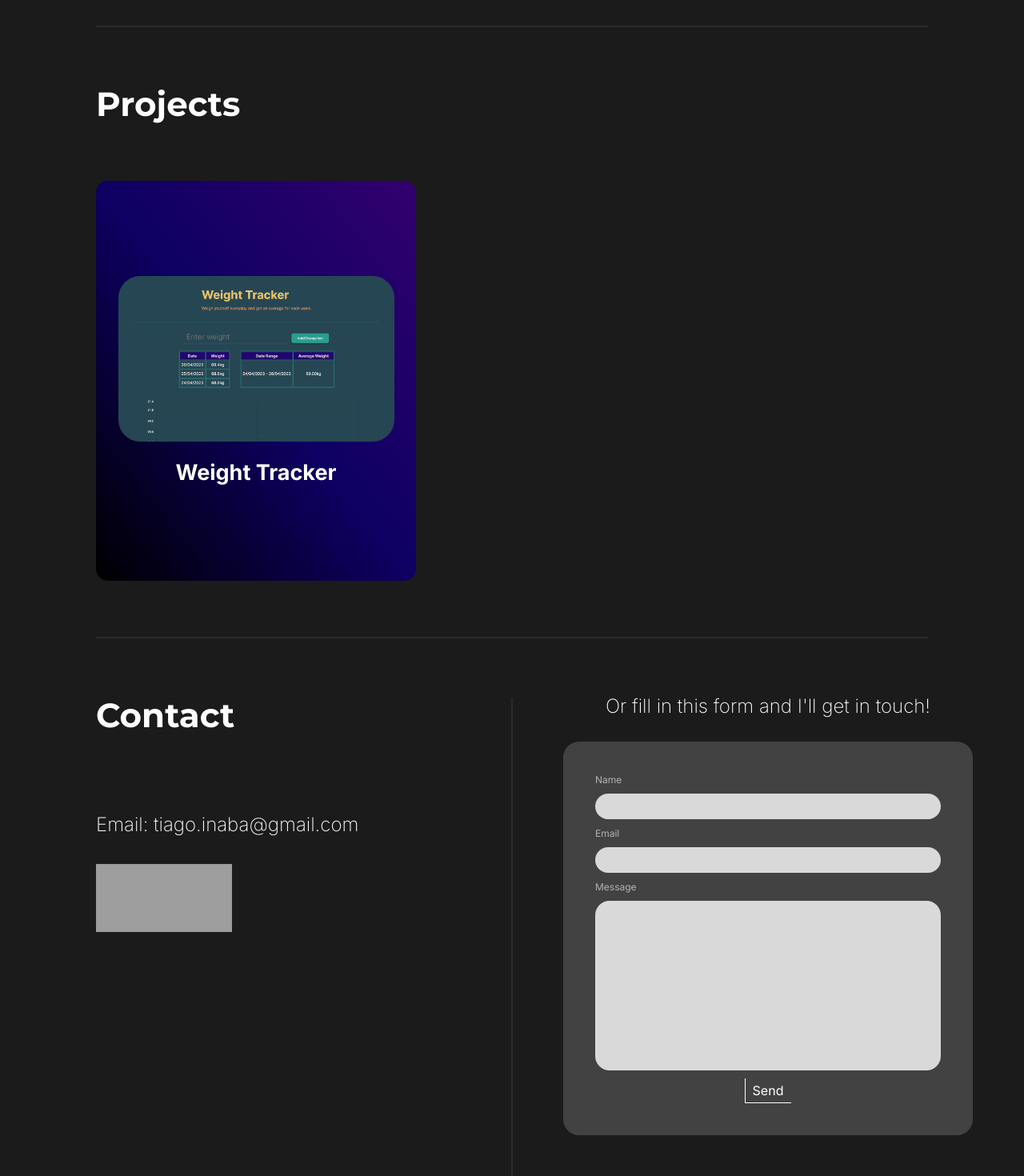
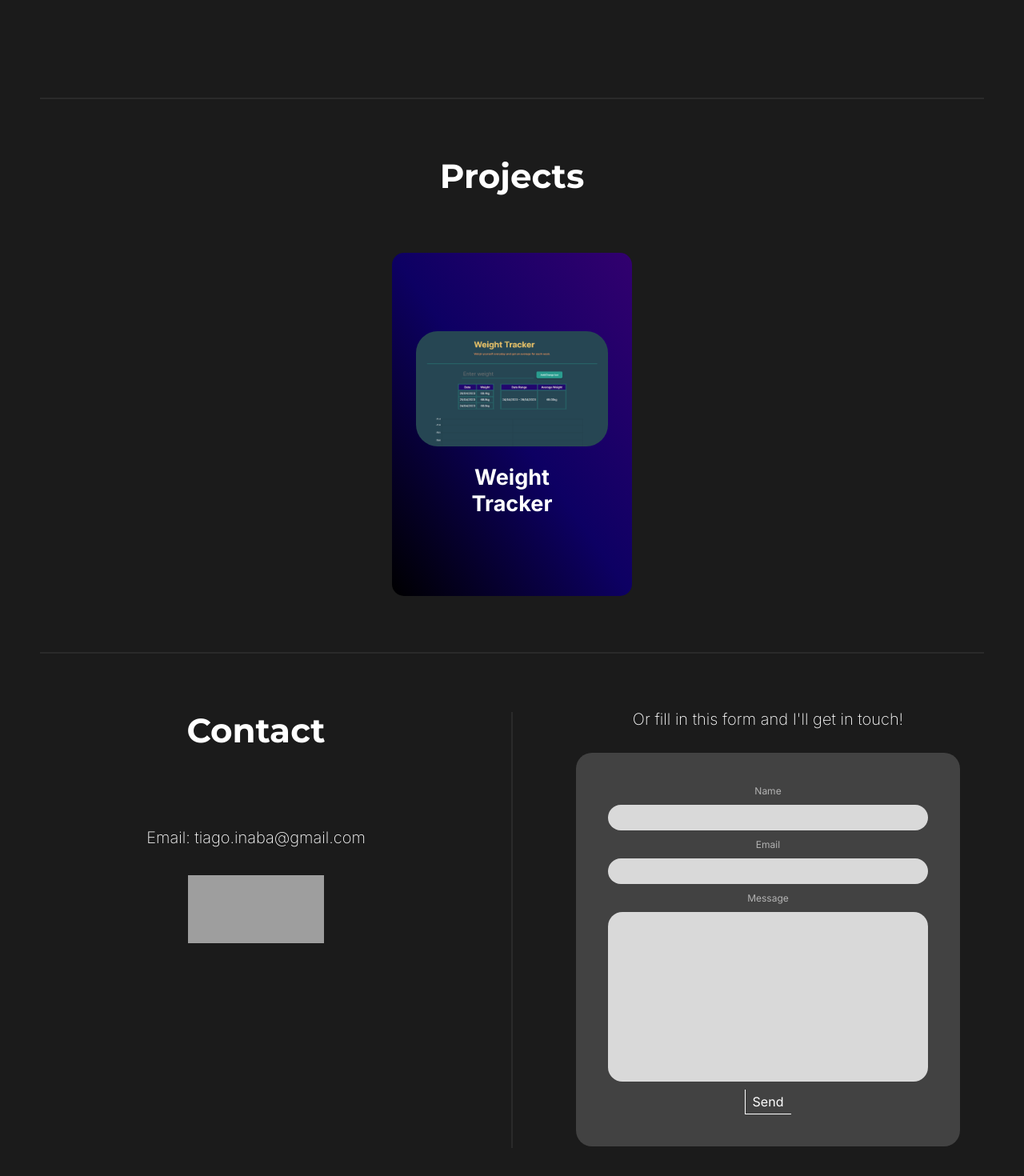
Before and after one commit to tiagoinaba/personal-website, a Next.js app: page / in a window 1280 px wide. Shown: the part 1560-3030 px from the top of the page at 80% size. Built offline with nearby package versions, Linux system fonts and the light colour scheme; grey boxes are pictures that could not be loaded.

Commit message:
finished responsive design

```diff
--- a/src/app/components/Contact.js
+++ b/src/app/components/Contact.js
@@ -1,3 +1,5 @@
+import '../sass/_contact.scss'
+
 import React from 'react'
 import Topic from './Topic'
 import linkedinLogo from '../../assets/img/logos/linkedin.svg'
--- a/src/app/components/Project.js
+++ b/src/app/components/Project.js
@@ -1,3 +1,5 @@
+import '../sass/_project.scss'
+
 import Image from "next/image"
 
 export default function Project({ project }) {
--- a/src/app/components/Projects.js
+++ b/src/app/components/Projects.js
@@ -1,13 +1,18 @@
+import '../sass/_projects.scss'
+
 import Topic from "./Topic";
 import Project from "./Project";
 import projectData from "../projectData";
 
 export default function Projects() {
+
     return (
         <section className="projects" id="projects">
             <hr />
             <Topic>Projects</Topic>
-            <Project project={projectData.weightTracker} />
+            <div className="projects__container">
+                <Project project={projectData.weightTracker} />
+            </div>
             <hr />
         </section>
     )
--- a/src/app/globals.scss
+++ b/src/app/globals.scss
@@ -52,163 +52,3 @@ hr {
     color: black;
     background-position: left;
 }
-
-
-
-.projects {
-    padding: 3rem 12rem 0rem;
-
-    hr {
-        border: 1px solid #7474742c;
-        margin: 7rem 0;
-    }
-}
-
-.project {
-
-    perspective: 150rem;
-    -moz-perspective: 150rem;
-    position: relative;
-    width: 400px;
-    height: 500px;
-
-    .card-side {
-        height: 100%;
-        width: 100%;
-        background: linear-gradient(to top right, rgb(0, 0, 0), #0d0063, #32006f);
-        padding: 5rem;
-        display: flex;
-        flex-direction: column;
-        border-radius: 15px;
-        justify-content: center;
-        align-items: center;
-        transition: all .8s;
-        position: absolute;
-        top: 0;
-        left: 0;
-        backface-visibility: hidden;
-    }
-
-    .card-back {
-        transform: rotateY(-180deg);
-
-        p, a {
-            font-size: 1.6rem;
-        }
-
-        p {
-            margin-bottom: 2rem;
-        }
-    }
-
-
-
-    &:hover .card-front {
-        transform: rotateY(180deg)
-    }
-
-    &:hover .card-back {
-        transform: rotateY(0deg)
-    }
-
-    .img {
-        position: relative;
-        width: 34.5rem;
-        height: 20.7rem;
-
-        &-element {
-            object-fit: cover;
-            border-radius: 27px;
-        }
-    }
-
-    .project-name {
-        font-size: 2.7rem;
-        margin-top: 2.2rem;
-        display: inline-block;
-    }
-}
-
-.contact {
-    padding: 0 0 12rem;
-    display: grid;
-    grid-template-columns: 1fr 1fr;
-    position: relative;
-
-    &__main {
-        grid-column: 0 / 1;
-        margin-left: 12rem;
-
-
-        &--logo:not(:last-child) {
-            margin-right: 2rem;
-        }
-
-        p {
-            margin: 9.6rem 0 3.5rem;
-        }
-    }
-
-    &__form {
-        display: flex;
-        flex-direction: column;
-        align-items: center;
-        gap: 3rem;
-
-        &--form {
-            background-color: #424242;
-            padding: 4rem;
-            border-radius: 20px;
-            width: 80%;
-            margin: 0 auto;
-            display: flex;
-            flex-direction: column;
-            gap: 1rem;
-
-            .button {
-                align-self: center;
-                font-size: 1.6rem;
-            }
-
-            input, textarea {
-                background: #D9D9D9;
-                outline: none;
-                border: none;
-                border-radius: 18px;
-                padding: .6rem 1rem;
-                font: inherit;
-                font-size: 1.6rem;
-
-            }
-
-            textarea {
-                resize: none;
-                font: inherit;
-                font-size: 1.6rem;
-            }
-
-            label {
-                color: rgba($color: #FFF, $alpha: .6);
-                font-size: 1.2rem;
-            }
-        }
-
-        p {
-            margin: 0;
-        }
-
-    }
-
-    hr {
-        position: absolute;
-        top: 50%;
-        left: 50%;
-        height: 90%;
-        transform: translate(-50%, -55%);
-    }
-
-    p {
-        font-size: 2.4rem;
-        font-weight: 200;
-    }
-}
--- a/src/app/projectData.js
+++ b/src/app/projectData.js
@@ -5,7 +5,8 @@ const projectData = {
         img: weightTrackerImg,
         name: "Weight Tracker",
         link: "https://helpful-pavlova-8e2700.netlify.app",
-        description: "I recently got really into fitness and started to track my weight on my notes app. At the end of every week I would sum up all my weigh-ins and get an average for the week, that way I could get a better view of whether I was gaining or losing weight. I made this app to spare me the pain of having to do all that and added a graph using Chart.js."
+        description: "I recently got really into fitness and started to track my weight on my notes app. At the end of every week I would sum up all my weigh-ins and get an average for the week, that way I could get a better view of whether I was gaining or losing weight. I made this app to spare me the pain of having to do all that and added a graph using Chart.js.",
+        id: 0
     }
 }
 
--- /dev/null
+++ b/src/app/sass/_contact.scss
@@ -0,0 +1,160 @@
+.contact {
+    padding: 0 2rem 6rem;
+    display: flex;
+    flex-direction: column;
+    gap: 4rem;
+    position: relative;
+    text-align: center;
+
+    &__main {
+
+        &--logo:not(:last-child) {
+            margin-right: 2rem;
+        }
+
+        p {
+            margin: 2rem 0;
+        }
+    }
+
+    &__form {
+        display: flex;
+        flex-direction: column;
+        align-items: center;
+        gap: 3rem;
+
+        &--form {
+            background-color: #424242;
+            padding: 4rem;
+            border-radius: 20px;
+            width: 80%;
+            margin: 0 auto;
+            display: flex;
+            flex-direction: column;
+            gap: 1rem;
+
+            .button {
+                align-self: center;
+                font-size: 1.6rem;
+            }
+
+            input, textarea {
+                background: #D9D9D9;
+                outline: none;
+                border: none;
+                border-radius: 18px;
+                padding: .6rem 1rem;
+                font: inherit;
+                font-size: 1.6rem;
+
+            }
+
+            textarea {
+                resize: none;
+                font: inherit;
+                font-size: 1.6rem;
+            }
+
+            label {
+                color: rgba($color: #FFF, $alpha: .6);
+                font-size: 1.2rem;
+            }
+        }
+
+        p {
+            margin: 0;
+        }
+
+    }
+
+    hr {
+        display: none;
+    }
+
+    p {
+        font-size: 1.6rem;
+        font-weight: 200;
+    }
+}
+
+@media (width > 1000px) {
+    .contact {
+        display: grid;
+        grid-template-columns: 1fr 1fr;
+        position: relative;
+
+        &__main {
+            &--logo:not(:last-child) {
+                margin-right: 2rem;
+            }
+
+            p {
+                margin: 9.6rem 0 3.5rem;
+            }
+        }
+
+        &__form {
+            display: flex;
+            flex-direction: column;
+            align-items: center;
+            gap: 3rem;
+
+            &--form {
+                background-color: #424242;
+                padding: 4rem;
+                border-radius: 20px;
+                width: 80%;
+                margin: 0 auto;
+                display: flex;
+                flex-direction: column;
+                gap: 1rem;
+
+                .button {
+                    align-self: center;
+                    font-size: 1.6rem;
+                }
+
+                input, textarea {
+                    background: #D9D9D9;
+                    outline: none;
+                    border: none;
+                    border-radius: 18px;
+                    padding: .6rem 1rem;
+                    font: inherit;
+                    font-size: 1.6rem;
+
+                }
+
+                textarea {
+                    resize: none;
+                    font: inherit;
+                    font-size: 1.6rem;
+                }
+
+                label {
+                    color: rgba($color: #FFF, $alpha: .6);
+                    font-size: 1.2rem;
+                }
+            }
+
+            p {
+                margin: 0;
+            }
+
+        }
+
+        hr {
+            display: block;
+            position: absolute;
+            top: 50%;
+            left: 50%;
+            height: 90%;
+            transform: translate(-50%, -55%);
+        }
+
+        p {
+            font-size: 2rem;
+            font-weight: 200;
+        }
+    }
+}
--- a/src/app/sass/_hero.scss
+++ b/src/app/sass/_hero.scss
@@ -29,7 +29,7 @@
             gap: 4rem;
 
             .button {
-                font-size: 2.8rem;
+                font-size: 2rem;
 
             }
         }
@@ -63,6 +63,12 @@
                 text-shadow: none;
                 font-size: 4.4rem;
             }
+
+            &--buttons {
+                .button {
+                    font-size: 2.8rem;
+                }
+            }
         }
     }
 }
--- /dev/null
+++ b/src/app/sass/_project.scss
@@ -0,0 +1,83 @@
+.project {
+
+    perspective: 150rem;
+    -moz-perspective: 150rem;
+    position: relative;
+    width: clamp(280px, 40%, 400px);
+    aspect-ratio: 0.8;
+
+    .card-side {
+        height: 100%;
+        width: 100%;
+        background: linear-gradient(to top right, rgb(0, 0, 0), #0d0063, #32006f);
+        padding: 3rem;
+        display: flex;
+        flex-direction: column;
+        border-radius: 15px;
+        justify-content: center;
+        align-items: center;
+        transition: all .8s;
+        position: absolute;
+        top: 0;
+        left: 0;
+        backface-visibility: hidden;
+    }
+
+    .card-back {
+        transform: rotateY(-180deg);
+
+        p, a {
+            font-size: 1.6rem;
+        }
+
+        p {
+            margin-bottom: 2rem;
+        }
+    }
+
+
+
+    &:hover .card-front {
+        transform: rotateY(180deg)
+    }
+
+    &:hover .card-back {
+        transform: rotateY(0deg)
+    }
+
+    .img {
+        position: relative;
+        width: 100%;
+        aspect-ratio: 5/3;
+
+        &-element {
+            object-fit: cover;
+            border-radius: 10px;
+        }
+    }
+
+    .project-name {
+        font-size: 2.7rem;
+        margin-top: 2.2rem;
+        display: inline-block;
+    }
+}
+
+@media (width > 1000px) {
+    .project {
+        width: 300px;
+        aspect-ratio: 0.7;
+
+        .card-side {
+            padding: 5rem;
+        }
+
+        .img {
+            width: 120%;
+
+            &-element {
+                border-radius: 27px;
+            }
+        }
+    }
+}
--- /dev/null
+++ b/src/app/sass/_projects.scss
@@ -0,0 +1,27 @@
+.projects {
+    padding: 3rem 5rem 0rem;
+    text-align: center;
+
+    hr {
+        border: 1px solid #7474742c;
+        margin: 7rem 0;
+    }
+
+    &__container {
+        display: flex;
+        flex-direction: column;
+        gap: 2rem;
+        align-items: center;
+    }
+}
+
+@media (width > 1000px) {
+    .projects {
+        padding: 12rem 5rem 0rem;
+
+        &__container {
+            flex-direction: row;
+            justify-content: center;
+        }
+    }
+}
```
